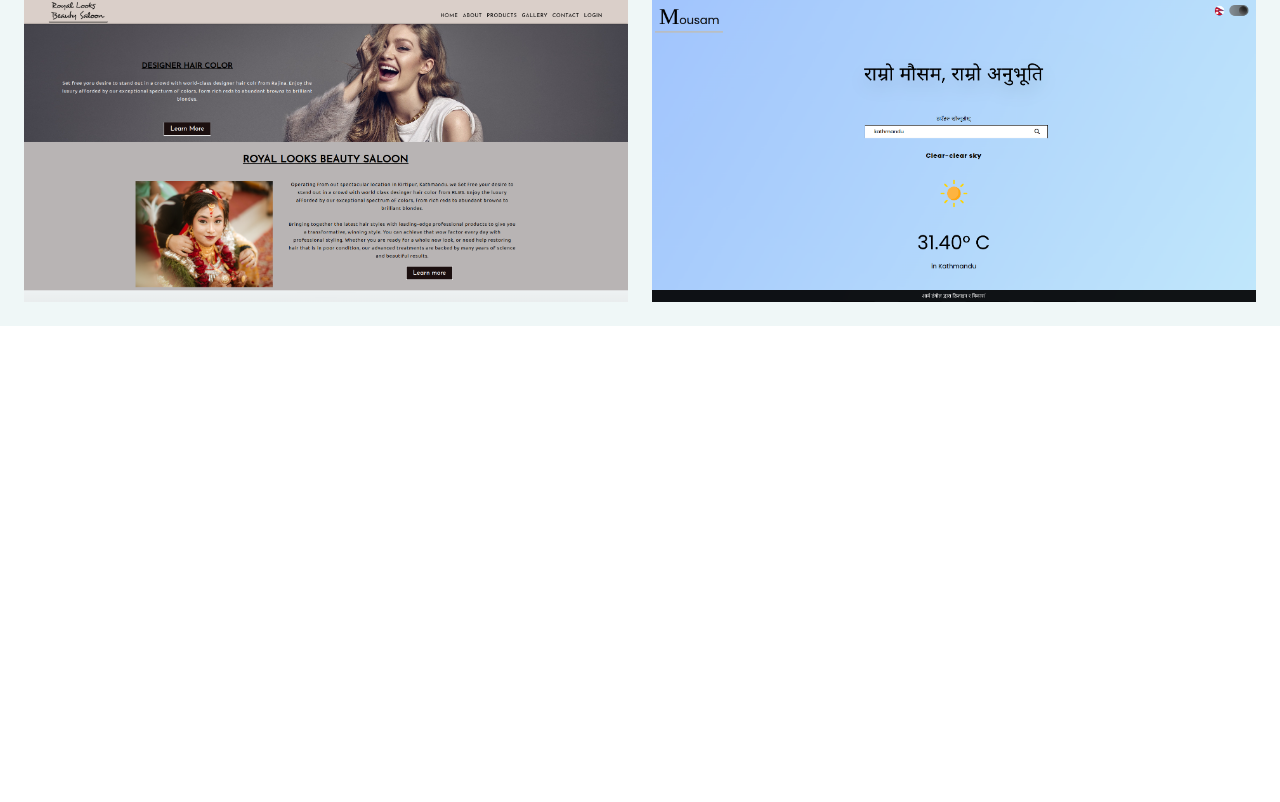
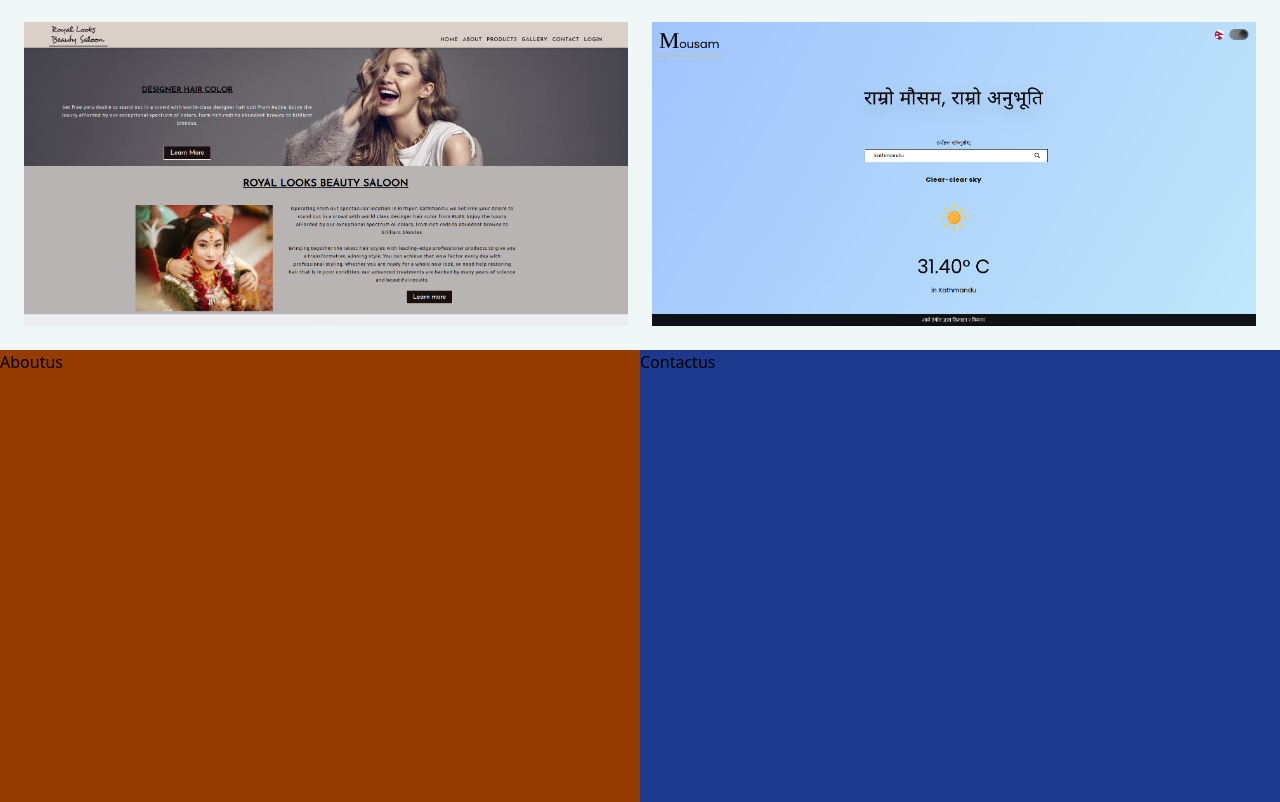
Before and after one commit to aaryae/Portfolio, a React (Vite) app: page / in a window 1280 px wide. Shown: the part 1995-2797 px from the top of the page. Before the commit the page ends 2321 px from the top, so only its background shows below. Built offline with nearby package versions, Linux system fonts and the light colour scheme.

Commit message:
feat: final pages added

```diff
--- a/src/App.jsx
+++ b/src/App.jsx
@@ -1,5 +1,6 @@
 import React from "react";
 import Hero from "./components/Hero";
+import LastPage from "./components/LastPage";
 import Navbar from "./components/Navbar";
 import Overlay from "./components/Overlay";
 import ProjectIcons from "./components/ProjectIcons";
@@ -13,6 +14,7 @@ export default function App() {
       <Overlay />
       <Hero />
       <ProjectIcons />
+      <LastPage />
     </div>
   );
 }
--- /dev/null
+++ b/src/components/Aboutus.jsx
@@ -0,0 +1,12 @@
+import React from "react";
+
+const Aboutus = () => {
+  return (
+    <div className="bg-amber-800 h-screen w-full">
+      Aboutus
+      <div></div>
+    </div>
+  );
+};
+
+export default Aboutus;
--- /dev/null
+++ b/src/components/Contactus.jsx
@@ -0,0 +1,12 @@
+import React from "react";
+
+const Contactus = () => {
+  return (
+    <div className="bg-blue-900 h-screen w-full">
+      Contactus
+      <div></div>
+    </div>
+  );
+};
+
+export default Contactus;
--- /dev/null
+++ b/src/components/LastPage.jsx
@@ -0,0 +1,14 @@
+import React from "react";
+import Aboutus from "./Aboutus";
+import Contactus from "./Contactus";
+
+const LastPage = () => {
+  return (
+    <div className="flex w-full">
+      <Aboutus />
+      <Contactus />
+    </div>
+  );
+};
+
+export default LastPage;
--- a/src/components/ProjectIcons.tsx
+++ b/src/components/ProjectIcons.tsx
@@ -21,7 +21,9 @@ const projectLinks = [
 const ProjectIcons = () => {
   return (
     <div className="bg-[#eff7f7] max-w-[1300px] mx-auto relative overflow-hidden p-6">
-      <h1 className="text-2xl font-semibold mb-6 text-center">More Projects</h1>
+      <h2 className="text-4xl font-bold mb-10 text-[#1a3659] text-center underline">
+        More Projects
+      </h2>{" "}
       <div className="grid grid-cols-1 sm:grid-cols-2 gap-6">
         {projectLinks.map((project, index) => (
           <a
```
